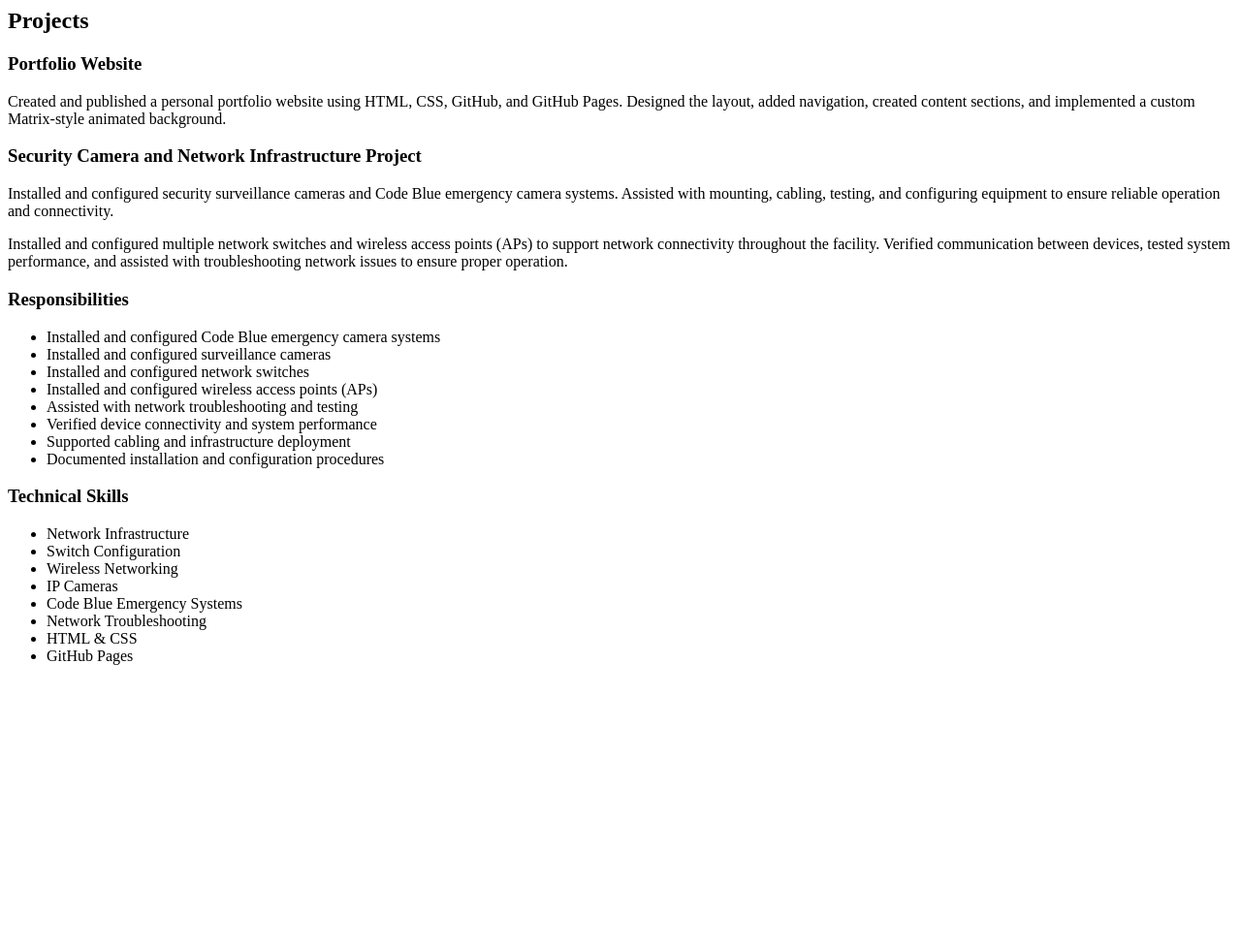
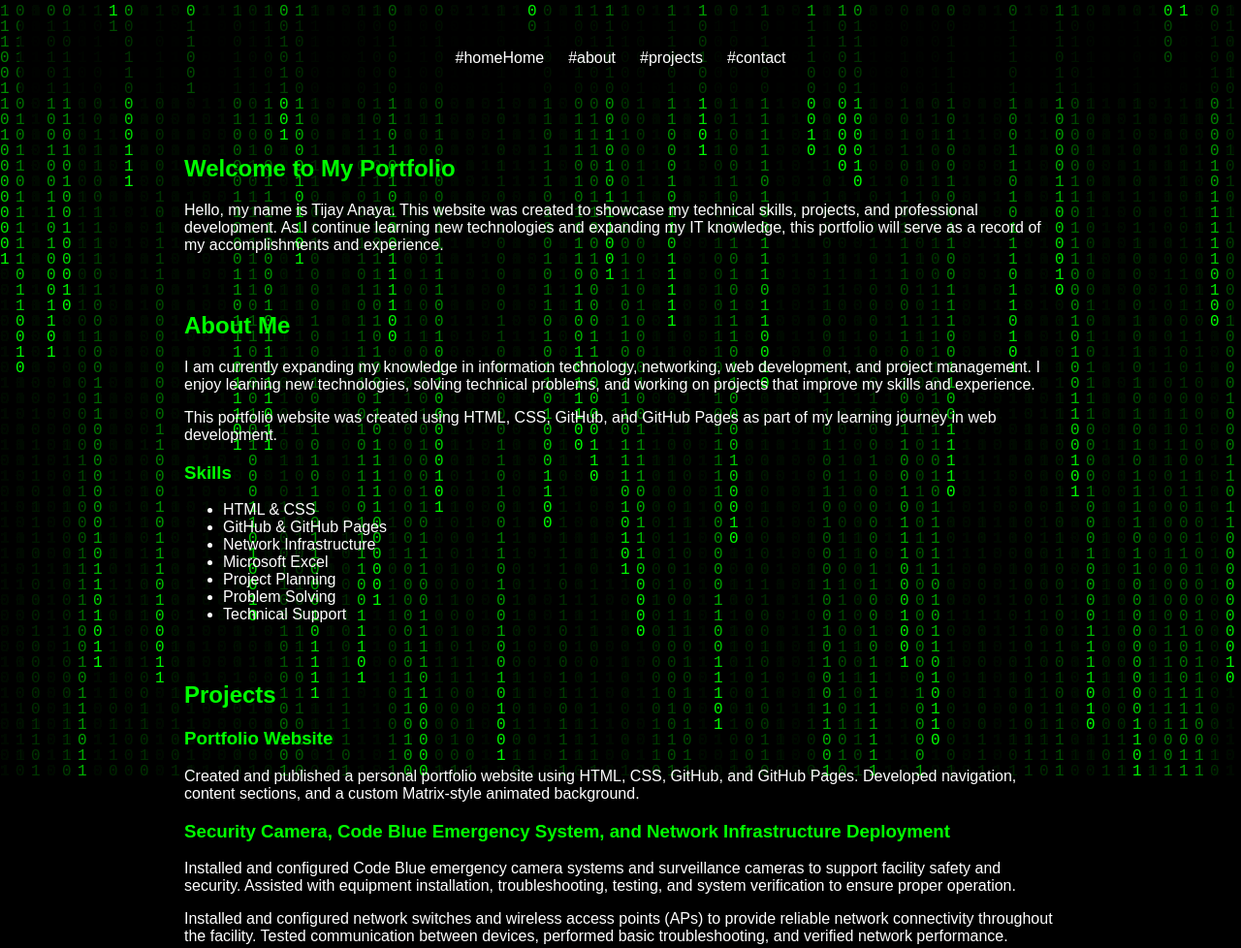
Before and after one commit to TijayAnaya/tijayanaya.github.io, a plain HTML site: page index.html in a window 1280 px wide. Shown: the top 978 px of the page at 97% size. Before the commit the page ends 800 px from the top, so only its background shows below. Drawn offline with Linux system fonts and the light colour scheme.

Commit message:
Refine project details and enhance descriptions
Updated project descriptions and improved wording for clarity.

```diff
--- a/index.html
+++ b/index.html
@@ -1,52 +1,257 @@
+<!DOCTYPE html>
+<html lang="en">
+<head>
+    <meta charset="UTF-8">
+    <meta name="viewport" content="width=device-width, initial-scale=1.0">
+    <title>Tijay Anaya Portfolio</title>
+
+    <style>
+        body {
+            background: black;
+            color: white;
+            margin: 0;
+            font-family: Arial, sans-serif;
+            padding: 20px;
+        }
+
+        #matrix {
+            position: fixed;
+            top: 0;
+            left: 0;
+            width: 100%;
+            height: 100%;
+            z-index: -1;
+        }
+
+        .navbar,
+        section,
+        h1,
+        h2,
+        h3,
+        p,
+        ul,
+        form {
+            position: relative;
+            z-index: 1;
+        }
+
+        .navbar {
+            display: flex;
+            justify-content: center;
+            padding: 15px;
+            background: rgba(0,0,0,0.7);
+        }
+
+        .nav-links {
+            list-style: none;
+            display: flex;
+            gap: 25px;
+            padding: 0;
+        }
+
+        .nav-links a {
+            color: #00ff00;
+            text-decoration: none;
+            font-weight: bold;
+        }
+
+        .nav-links a:hover {
+            color: white;
+        }
+
+        section {
+            max-width: 900px;
+            margin: 60px auto;
+        }
+
+        h1, h2, h3 {
+            color: #00ff00;
+        }
+
+        input,
+        textarea,
+        button {
+            width: 100%;
+            max-width: 500px;
+            padding: 10px;
+            margin-top: 10px;
+        }
+
+        button {
+            background-color: #00ff00;
+            color: black;
+            border: none;
+            cursor: pointer;
+        }
+
+        button:hover {
+            background-color: #39ff14;
+        }
+    </style>
+</head>
+
+<body>
+
+<canvas id="matrix"></canvas>
+
+<nav class="navbar">
+    <ul class="nav-links">
+        <li>#homeHome</a></li>
+        <li>#about</li>
+        <li>#projects</li>
+        <li>#contact</li>
+    </ul>
+</nav>
+
+<section id="home">
+    <h1>Welcome to My Portfolio</h1>
+
+    <p>
+        Hello, my name is Tijay Anaya. This website was created to
+        showcase my technical skills, projects, and professional
+        development. As I continue learning new technologies and
+        expanding my IT knowledge, this portfolio will serve as a
+        record of my accomplishments and experience.
+    </p>
+</section>
+
+<section id="about">
+    <h2>About Me</h2>
+
+    <p>
+        I am currently expanding my knowledge in information technology,
+        networking, web development, and project management. I enjoy
+        learning new technologies, solving technical problems, and
+        working on projects that improve my skills and experience.
+    </p>
+
+    <p>
+        This portfolio website was created using HTML, CSS, GitHub,
+        and GitHub Pages as part of my learning journey in web
+        development.
+    </p>
+
+    <h3>Skills</h3>
+
+    <ul>
+        <li>HTML & CSS</li>
+        <li>GitHub & GitHub Pages</li>
+        <li>Network Infrastructure</li>
+        <li>Microsoft Excel</li>
+        <li>Project Planning</li>
+        <li>Problem Solving</li>
+        <li>Technical Support</li>
+    </ul>
+</section>
 
 <section id="projects">
     <h2>Projects</h2>
 
     <h3>Portfolio Website</h3>
+
     <p>
         Created and published a personal portfolio website using HTML,
-        CSS, GitHub, and GitHub Pages. Designed the layout, added
-        navigation, created content sections, and implemented a custom
-        Matrix-style animated background.
+        CSS, GitHub, and GitHub Pages. Developed navigation, content
+        sections, and a custom Matrix-style animated background.
     </p>
 
-    <h3>Security Camera and Network Infrastructure Project</h3>
+    <h3>Security Camera, Code Blue Emergency System, and Network Infrastructure Deployment</h3>
+
     <p>
-        Installed and configured security surveillance cameras and
-        Code Blue emergency camera systems. Assisted with mounting,
-        cabling, testing, and configuring equipment to ensure reliable
-        operation and connectivity.
+        Installed and configured Code Blue emergency camera systems and
+        surveillance cameras to support facility safety and security.
+        Assisted with equipment installation, troubleshooting, testing,
+        and system verification to ensure proper operation.
     </p>
 
     <p>
-        Installed and configured multiple network switches and wireless
-        access points (APs) to support network connectivity throughout
-        the facility. Verified communication between devices, tested
-        system performance, and assisted with troubleshooting network
-        issues to ensure proper operation.
+        Installed and configured network switches and wireless access
+        points (APs) to provide reliable network connectivity throughout
+        the facility. Tested communication between devices, performed
+        basic troubleshooting, and verified network performance.
     </p>
 
     <h3>Responsibilities</h3>
+
     <ul>
         <li>Installed and configured Code Blue emergency camera systems</li>
         <li>Installed and configured surveillance cameras</li>
         <li>Installed and configured network switches</li>
         <li>Installed and configured wireless access points (APs)</li>
-        <li>Assisted with network troubleshooting and testing</li>
-        <li>Verified device connectivity and system performance</li>
+        <li>Verified network connectivity and system performance</li>
+        <li>Troubleshot network and hardware issues</li>
         <li>Supported cabling and infrastructure deployment</li>
-        <li>Documented installation and configuration procedures</li>
+        <li>Documented installation and configuration processes</li>
     </ul>
 
-    <h3>Technical Skills</h3>
+    <h3>Technical Skills Demonstrated</h3>
+
     <ul>
         <li>Network Infrastructure</li>
         <li>Switch Configuration</li>
         <li>Wireless Networking</li>
-        <li>IP Cameras</li>
+        <li>IP Camera Systems</li>
         <li>Code Blue Emergency Systems</li>
         <li>Network Troubleshooting</li>
-        <li>HTML & CSS</li>
         <li>GitHub Pages</li>
+        <li>Web Development Fundamentals</li>
     </ul>
 </section>
+
+<section id="contact">
+    <h2>Contact Me</h2>
+
+    <form>
+        <input type="text" placeholder="Your Name" required>
+
+        <input type="email" placeholder="Your Email" required>
+
+        <textarea rows="5" placeholder="Your Message"></textarea>
+
+        <button type="submit">Send Message</button>
+    </form>
+</section>
+
+<script>
+const canvas = document.getElementById("matrix");
+const ctx = canvas.getContext("2d");
+
+canvas.width = window.innerWidth;
+canvas.height = window.innerHeight;
+
+const chars = "01";
+const fontSize = 16;
+const columns = Math.floor(canvas.width / fontSize);
+const drops = Array(columns).fill(1);
+
+function draw() {
+    ctx.fillStyle = "rgba(0, 0, 0, 0.05)";
+    ctx.fillRect(0, 0, canvas.width, canvas.height);
+
+    ctx.fillStyle = "#00ff00";
+    ctx.font = fontSize + "px monospace";
+
+    for (let i = 0; i < drops.length; i++) {
+        const text = chars[Math.floor(Math.random() * chars.length)];
+
+        ctx.fillText(text, i * fontSize, drops[i] * fontSize);
+
+        if (drops[i] * fontSize > canvas.height &&
+            Math.random() > 0.975) {
+            drops[i] = 0;
+        }
+
+        drops[i]++;
+    }
+}
+
+setInterval(draw, 33);
+
+window.addEventListener("resize", () => {
+    canvas.width = window.innerWidth;
+    canvas.height = window.innerHeight;
+});
+</script>
+
+</body>
+</html>
```
